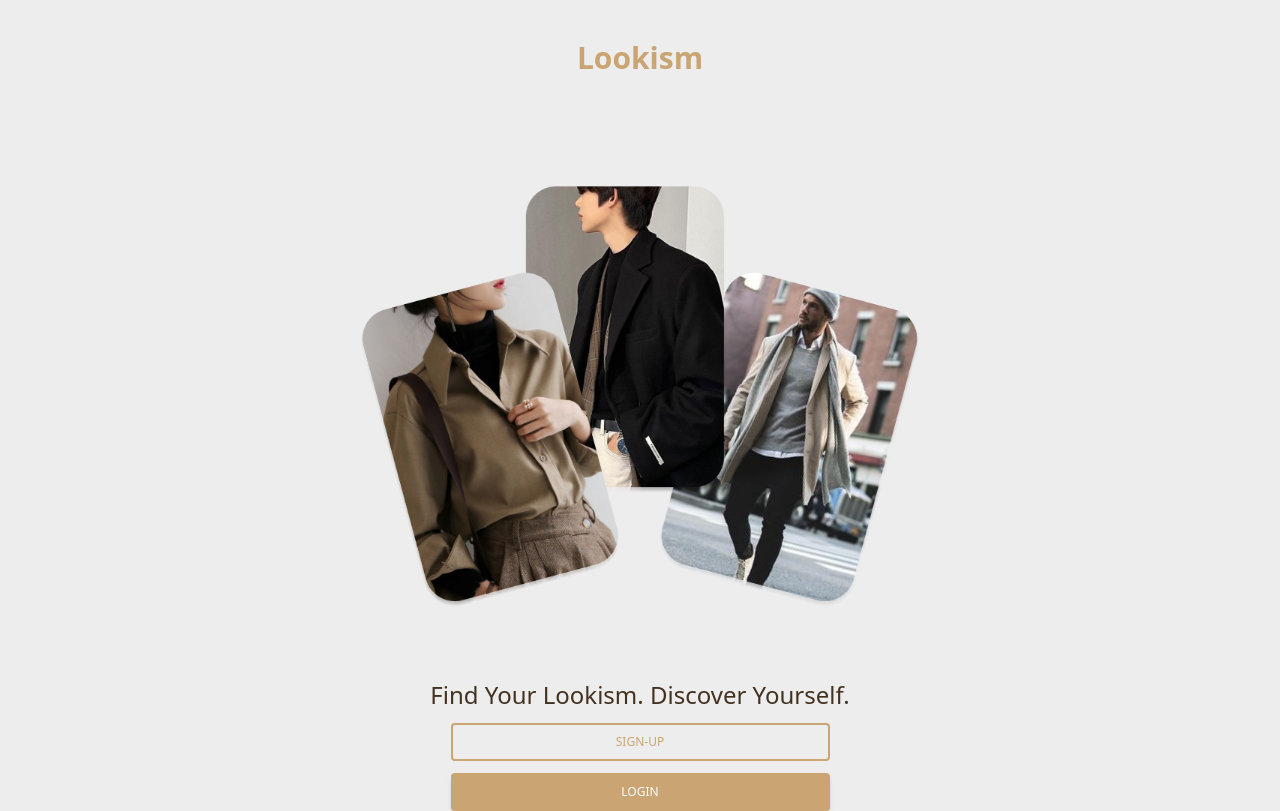
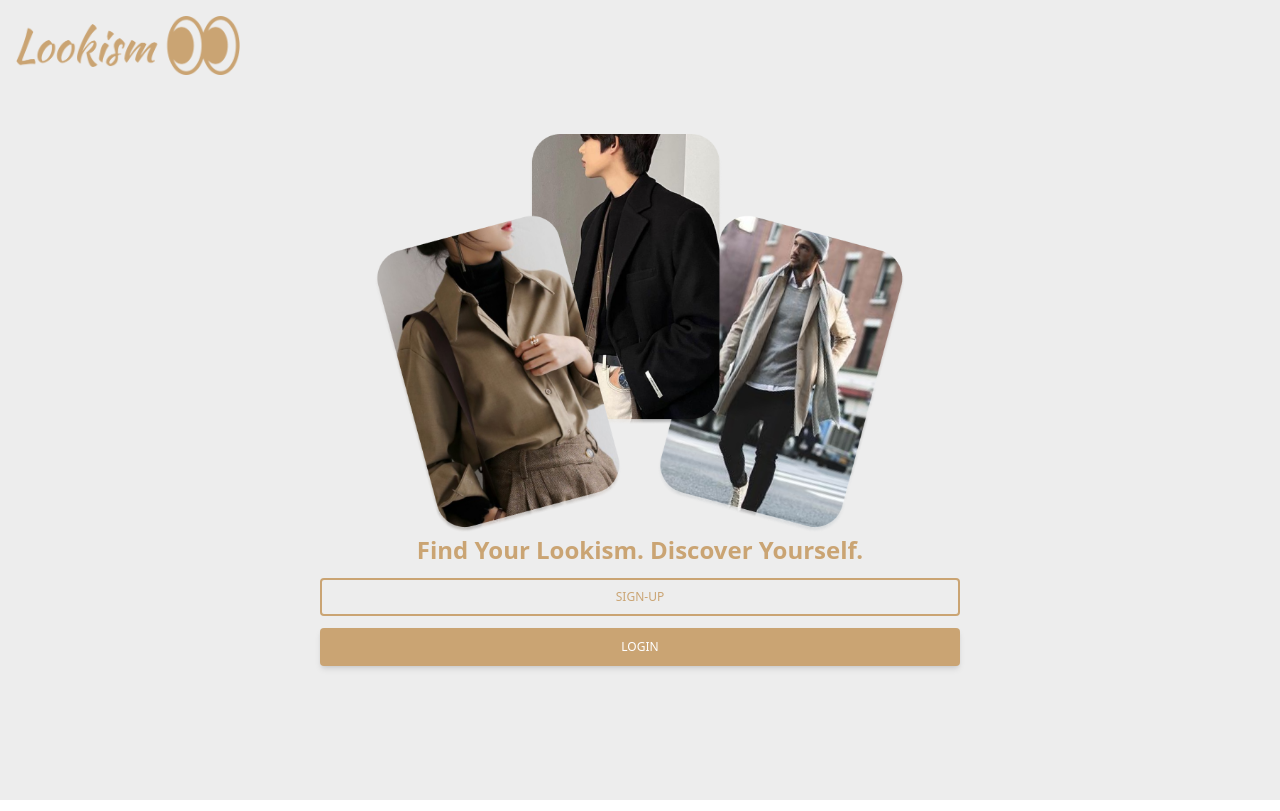
Before and after one commit to dannylu03/Lookism, a React (Create React App) app in the folder client/: page / in a window 1280 px wide. Built offline with nearby package versions, Linux system fonts and the light colour scheme.

Commit message:
Added logo and cleaned up landing page

```diff
--- a/client/src/components/pages/Landing/Landing.jsx
+++ b/client/src/components/pages/Landing/Landing.jsx
@@ -1,6 +1,7 @@
 import React from "react";
 import { useState } from "react";
 import landing_image from "../../../assets/image/landing_image.png";
+import logo from "../../../assets/image/lookism.png"
 import RegisterModal from "./RegisterModal";
 import LoginModal from "./LoginModal";
 
@@ -9,15 +10,15 @@ function Landing({ setUser }) {
   const [openLoginModal, setOpenLoginModal] = useState(false);
 
   return (
-    <div className="relative flex flex-col min-h-screen items-center bg-cultured">
-      <h1 className="font-bold text-3xl text-camel p-10">Lookism</h1>
-      <div className="flex flex-col items-center">
+    <div className="relative flex flex-col h-screen items-center justify-center bg-cultured">
+      <img src={logo} alt="Lookism" className="h-1/10 w-1/5 top-0 left-0 p-4 absolute"/>
+      <div className="flex flex-col items-center justify-center w-full h-full">
         <img
           src={landing_image}
           alt="card images of styles"
-          className="scale-75"
+          className="h-1/2"
         />
-        <h3 className="text-2xl text-cafe-noir">
+        <h3 className="text-2xl font-bold text-camel">
           Find Your Lookism. Discover Yourself.
         </h3>
         <div className="flex flex-col justify-around w-1/2">
```
Also changed, not shown: client/src/assets/image/lookism.png (added), client/src/assets/image/waves.svg (added).
